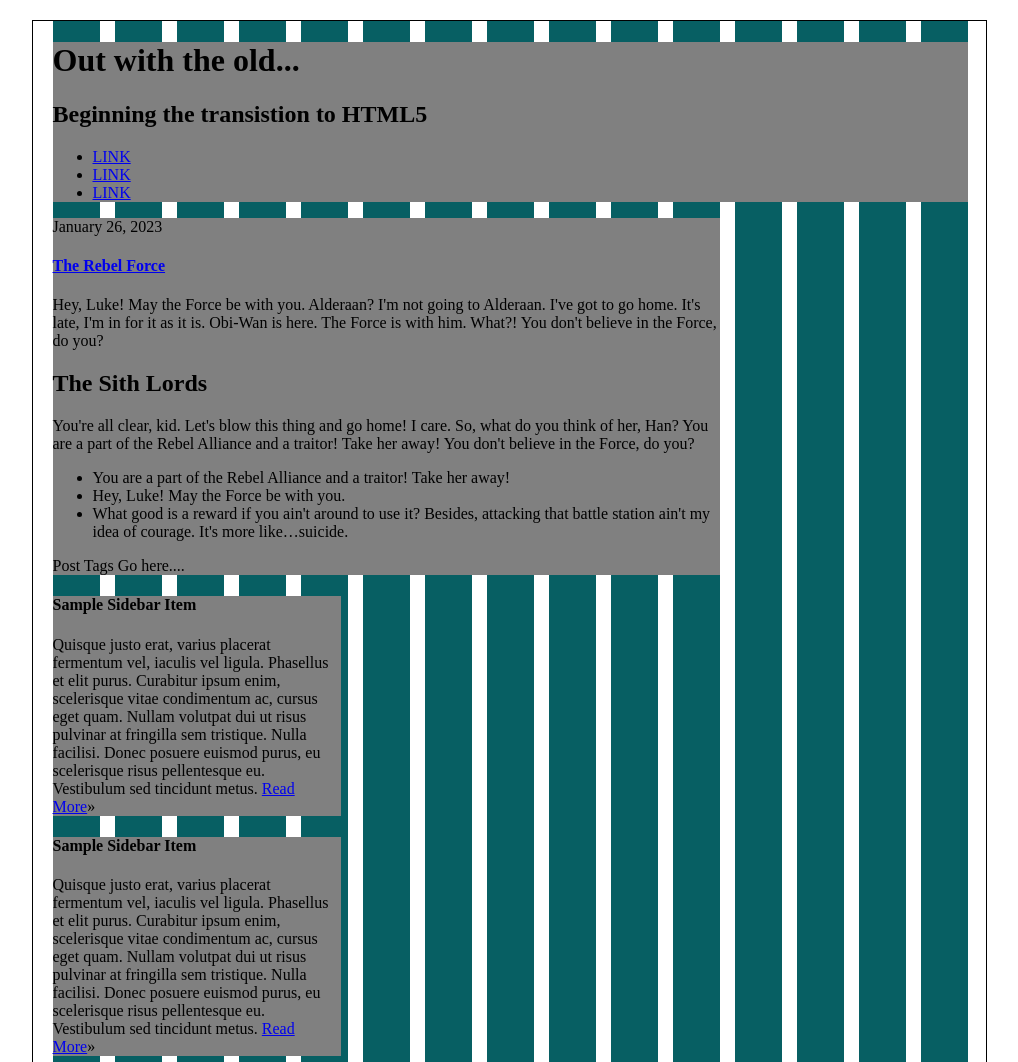
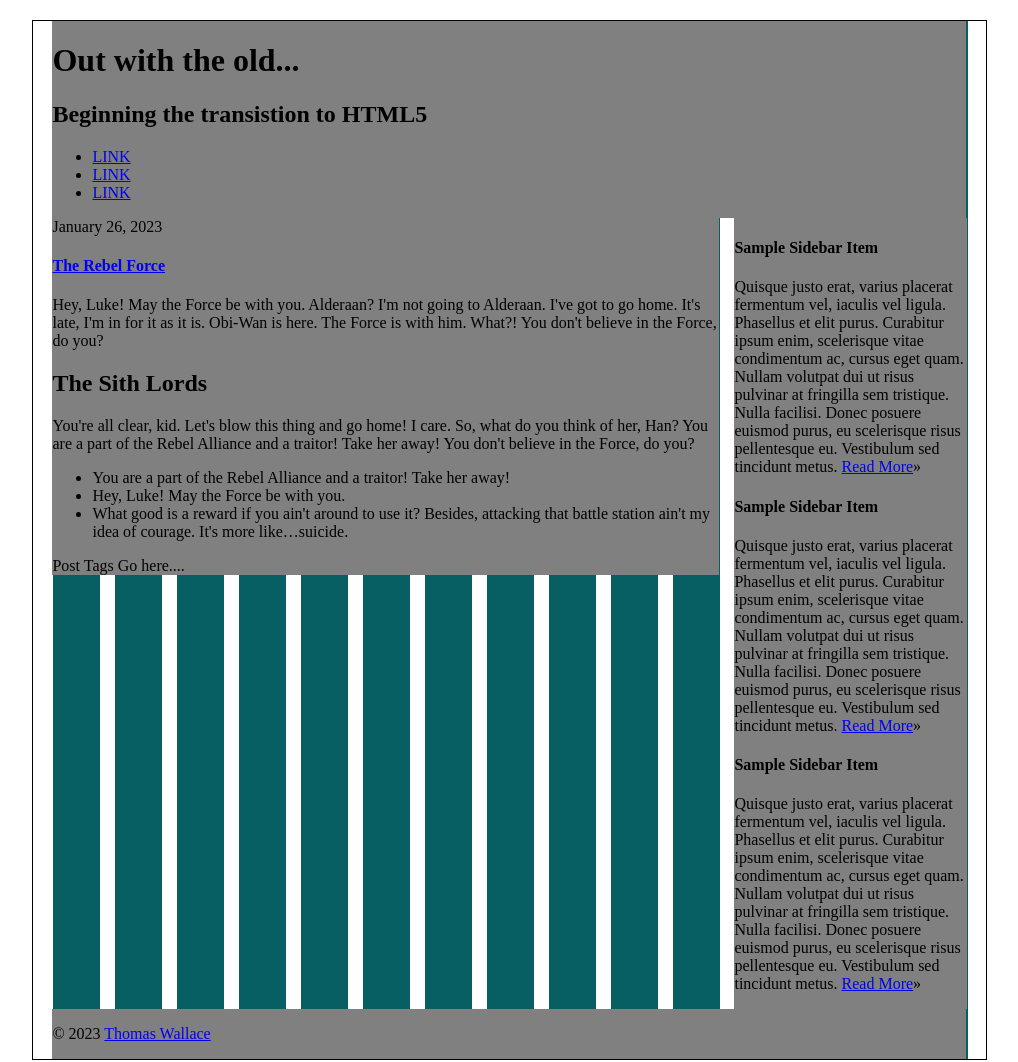
Before and after one commit to davidortiz02/ifsc-3342, a plain HTML site: page grid/index.html in a window 1280 px wide. Shown: the top 1062 px of the page, without its empty margins (131-1149 px from the left). Drawn offline with Linux system fonts and the light colour scheme.

Commit message:
Further refined the grcss, will come back to make it fluid instead of static

```diff
--- a/grid/assets/css/style.css
+++ b/grid/assets/css/style.css
@@ -24,16 +24,24 @@ main{
 }
 main header, main footer{
     background-color:grey;
-    width:915px;
-    margin-left:20px;
+    /*width:915px*/
+    width:95.8115%;
+    /*margin-left:20px*/
+    margin-left:2.0942%;
+    float:left;
 }
-.blog{
+section#primary{
     width:667px;
+    /*width:69.8429%;*/
     background-color:grey;
-    margin-left:20px;
+    margin-left:2.0942%;
+    float:left;
 }
-aside{
-    width:288px;
+section#secondary{
+    width:233px;
+    /*width:23.3507%;*/
     background-color:grey;
-    margin-left:20px;
+    margin-left:15px;
+    /*margin-left:1.5706%;*/
+    float:left;
 }
--- a/grid/index.html
+++ b/grid/index.html
@@ -9,7 +9,7 @@
 <link rel="shortcut icon" href="/favicon.ico" />
 </head>
 <body>
-<main>
+<main class="cf">
   <header>
     <h1>Out with the old...</h1>
     <h2>Beginning the transistion to HTML5</h2>
@@ -37,6 +37,7 @@
         <div class="post-meta"> Post Tags Go here.... </div>
       </article>
     </section>
+
     <!--#primary -->
     <section id="secondary">
       <aside>
```
